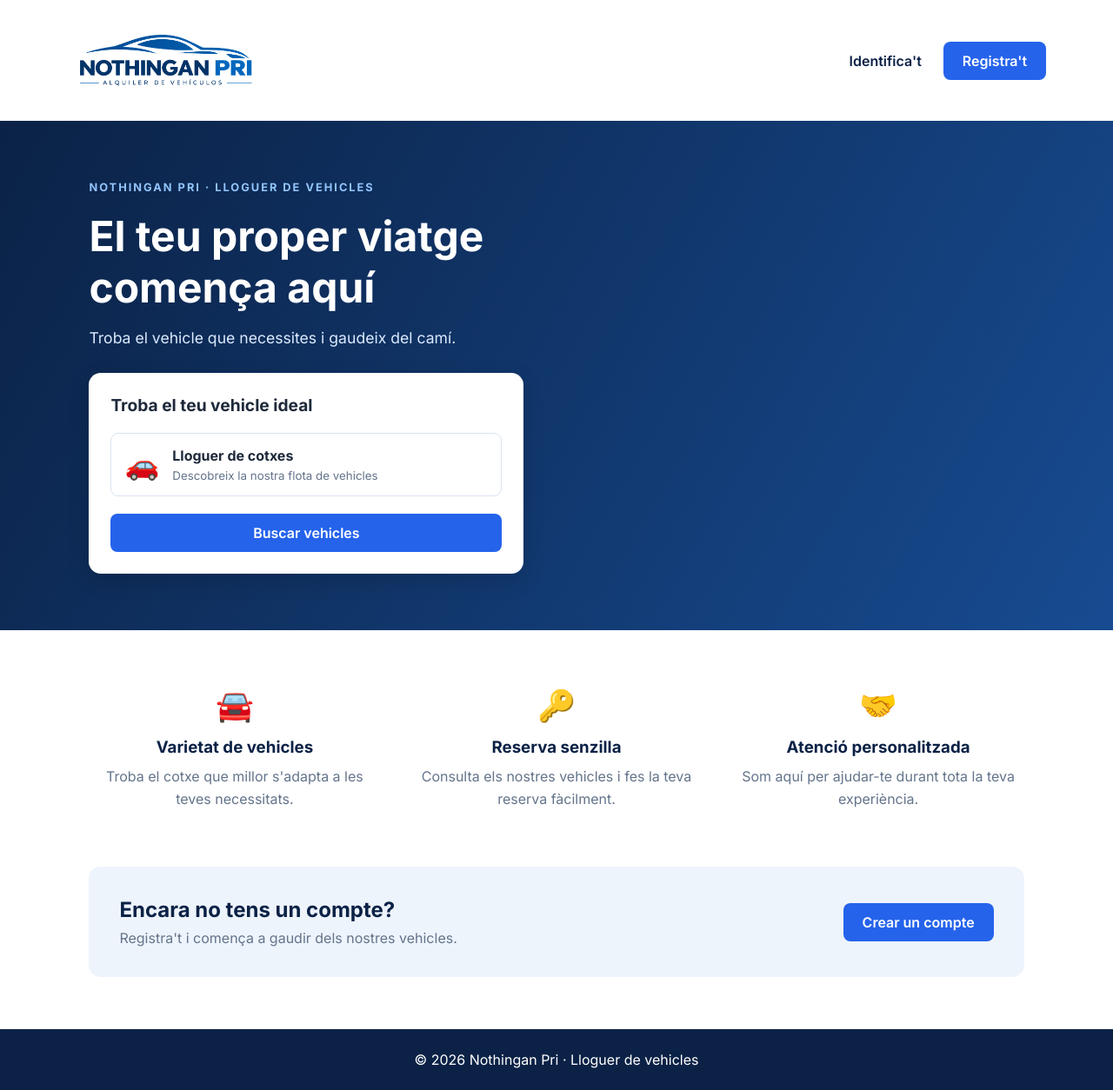
After one commit to alejandrolorente7/Projecte_Nothingan_Pri, a Spring Boot app: page / in a window 1280 px wide. The commit adds this page. Shown: the whole page at 87% size. Run offline with Spring Boot 4, Linux system fonts and the light colour scheme.

Commit message:
Creació de pantalla inicial

```diff
--- /dev/null
+++ b/src/main/java/cat/copernic/Projecte1/controller/HomeController.java
@@ -0,0 +1,14 @@
+package cat.copernic.Projecte1.controller;
+
+import org.springframework.stereotype.Controller;
+import org.springframework.web.bind.annotation.GetMapping;
+
+@Controller
+public class HomeController {
+
+    // Muestra la página principal pública.
+    @GetMapping("/")
+    public String home() {
+        return "index";
+    }
+}
--- a/src/main/resources/static/css/styles.css
+++ b/src/main/resources/static/css/styles.css
@@ -666,3 +666,208 @@ body {
     margin-right: 8px;
     font-size: 22px;
 }
+
+/* --- Página principal pública --- */
+
+.home-page {
+    background: #ffffff;
+    color: #1e293b;
+}
+
+.home-header {
+    min-height: 95px;
+    padding: 12px 6%;
+    display: flex;
+    justify-content: space-between;
+    align-items: center;
+    background: #ffffff;
+    box-shadow: 0 2px 10px rgba(0, 0, 0, 0.06);
+}
+
+.home-logo img {
+    width: 230px;
+    height: auto;
+    display: block;
+}
+
+.home-nav {
+    display: flex;
+    align-items: center;
+    gap: 25px;
+}
+
+.home-nav a {
+    text-decoration: none;
+    color: #0b2246;
+    font-weight: 600;
+}
+
+.home-register,
+.home-search-btn,
+.home-promo-btn {
+    background: #2563eb;
+    color: #ffffff !important;
+    padding: 12px 22px;
+    border-radius: 8px;
+    text-decoration: none;
+    font-weight: 600;
+}
+
+.home-register:hover,
+.home-search-btn:hover,
+.home-promo-btn:hover {
+    background: #1d4ed8;
+}
+
+/* Presentación principal. */
+.home-hero {
+    min-height: 510px;
+    padding: 65px 8%;
+    display: flex;
+    align-items: center;
+    background: linear-gradient(120deg, #0b2246, #174b91);
+    color: #ffffff;
+}
+
+.hero-content {
+    width: 100%;
+    max-width: 650px;
+}
+
+.hero-label {
+    font-size: 0.8rem;
+    font-weight: 700;
+    letter-spacing: 2px;
+    color: #93c5fd;
+}
+
+.hero-content h1 {
+    font-size: 3rem;
+    margin: 18px 0;
+}
+
+.hero-content > p {
+    font-size: 1.1rem;
+    color: #dbeafe;
+    margin-bottom: 30px;
+}
+
+/* Buscador. */
+.home-search {
+    max-width: 500px;
+    padding: 25px;
+    background: #ffffff;
+    color: #1e293b;
+    border-radius: 14px;
+    box-shadow: 0 8px 25px rgba(0, 0, 0, 0.15);
+}
+
+.home-search h2 {
+    font-size: 1.2rem;
+    margin-bottom: 20px;
+}
+
+.search-option {
+    display: flex;
+    align-items: center;
+    gap: 15px;
+    padding: 15px;
+    margin-bottom: 20px;
+    border: 1px solid #dbe4f0;
+    border-radius: 9px;
+}
+
+.search-option > span {
+    font-size: 2rem;
+}
+
+.search-option strong,
+.search-option small {
+    display: block;
+}
+
+.search-option small {
+    margin-top: 5px;
+    color: #64748b;
+}
+
+.home-search-btn {
+    display: block;
+    text-align: center;
+}
+
+/* Ventajas. */
+.home-benefits {
+    display: grid;
+    grid-template-columns: repeat(3, 1fr);
+    gap: 35px;
+    padding: 65px 8%;
+    text-align: center;
+}
+
+.benefit span {
+    font-size: 2.2rem;
+}
+
+.benefit h3 {
+    margin: 15px 0 10px;
+    color: #0b2246;
+}
+
+.benefit p {
+    color: #64748b;
+    line-height: 1.6;
+}
+
+/* Registro. */
+.home-promo {
+    margin: 0 8% 60px;
+    padding: 35px;
+    background: #eef4fc;
+    border-radius: 14px;
+    display: flex;
+    justify-content: space-between;
+    align-items: center;
+    gap: 20px;
+}
+
+.home-promo h2 {
+    color: #0b2246;
+    margin-bottom: 8px;
+}
+
+.home-promo p {
+    color: #64748b;
+}
+
+.home-footer {
+    padding: 25px;
+    text-align: center;
+    background: #0b2246;
+    color: #ffffff;
+}
+
+/* Adaptación a móviles. */
+@media (max-width: 650px) {
+    .home-header {
+        flex-direction: column;
+        gap: 15px;
+    }
+
+    .home-logo img {
+        width: 190px;
+    }
+
+    .hero-content h1 {
+        font-size: 2.2rem;
+    }
+
+    .home-benefits {
+        grid-template-columns: 1fr;
+    }
+
+    .home-promo {
+        flex-direction: column;
+        align-items: flex-start;
+    }
+}
--- /dev/null
+++ b/src/main/resources/templates/index.html
@@ -0,0 +1,95 @@
+
+<!DOCTYPE html>
+<html lang="ca" xmlns:th="http://www.thymeleaf.org">
+<head>
+    <meta charset="UTF-8">
+    <meta name="viewport" content="width=device-width, initial-scale=1.0">
+    <title>Nothingan Pri - Lloguer de vehicles</title>
+    <link rel="stylesheet" th:href="@{/css/styles.css}">
+</head>
+<body class="home-page">
+
+    <!-- Cabecera principal de la página. -->
+    <header class="home-header">
+        <a th:href="@{/}" class="home-logo">
+            <img th:src="@{/img/logo.png}" alt="Nothingan Pri">
+        </a>
+
+        <nav class="home-nav">
+            <a th:href="@{/web/usuaris/login}">Identifica't</a>
+            <a th:href="@{/web/usuaris/registre}" class="home-register">Registra't</a>
+        </nav>
+    </header>
+
+    <main>
+
+        <!-- Presentación principal y acceso al catálogo. -->
+        <section class="home-hero">
+            <div class="hero-content">
+                <span class="hero-label">NOTHINGAN PRI · LLOGUER DE VEHICLES</span>
+
+                <h1>El teu proper viatge comença aquí</h1>
+
+                <p>Troba el vehicle que necessites i gaudeix del camí.</p>
+
+                <!-- Buscador de vehículos. -->
+                <div class="home-search">
+                    <h2>Troba el teu vehicle ideal</h2>
+
+                    <div class="search-option">
+                        <span>🚗</span>
+                        <div>
+                            <strong>Lloguer de cotxes</strong>
+                            <small>Descobreix la nostra flota de vehicles</small>
+                        </div>
+                    </div>
+
+                    <a th:href="@{/web/usuaris/client/reserves/nova}" class="home-search-btn">
+                        Buscar vehicles
+                    </a>
+                </div>
+            </div>
+        </section>
+
+        <!-- Ventajas de la empresa. -->
+        <section class="home-benefits">
+            <div class="benefit">
+                <span>🚘</span>
+                <h3>Varietat de vehicles</h3>
+                <p>Troba el cotxe que millor s'adapta a les teves necessitats.</p>
+            </div>
+
+            <div class="benefit">
+                <span>🔑</span>
+                <h3>Reserva senzilla</h3>
+                <p>Consulta els nostres vehicles i fes la teva reserva fàcilment.</p>
+            </div>
+
+            <div class="benefit">
+                <span>🤝</span>
+                <h3>Atenció personalitzada</h3>
+                <p>Som aquí per ajudar-te durant tota la teva experiència.</p>
+            </div>
+        </section>
+
+        <!-- Invitación para crear una cuenta. -->
+        <section class="home-promo">
+            <div>
+                <h2>Encara no tens un compte?</h2>
+                <p>Registra't i comença a gaudir dels nostres vehicles.</p>
+            </div>
+
+            <a th:href="@{/web/usuaris/registre}" class="home-promo-btn">
+                Crear un compte
+            </a>
+        </section>
+
+    </main>
+
+    <!-- Pie de página. -->
+    <footer class="home-footer">
+        <p>© 2026 Nothingan Pri · Lloguer de vehicles</p>
+    </footer>
+
+</body>
+</html>
```
